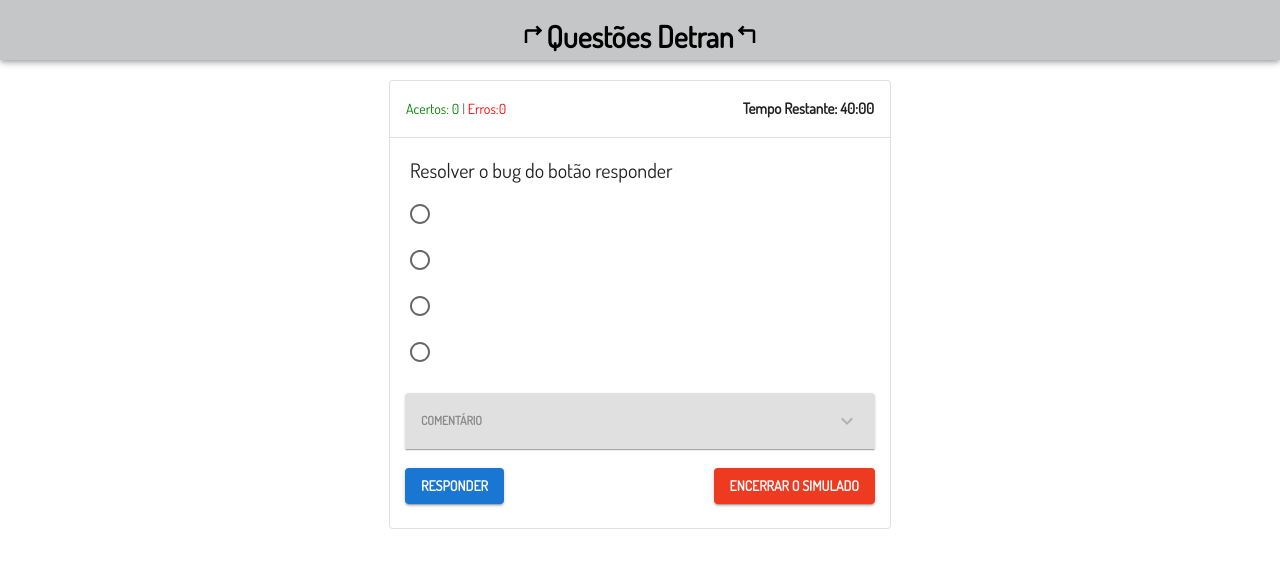
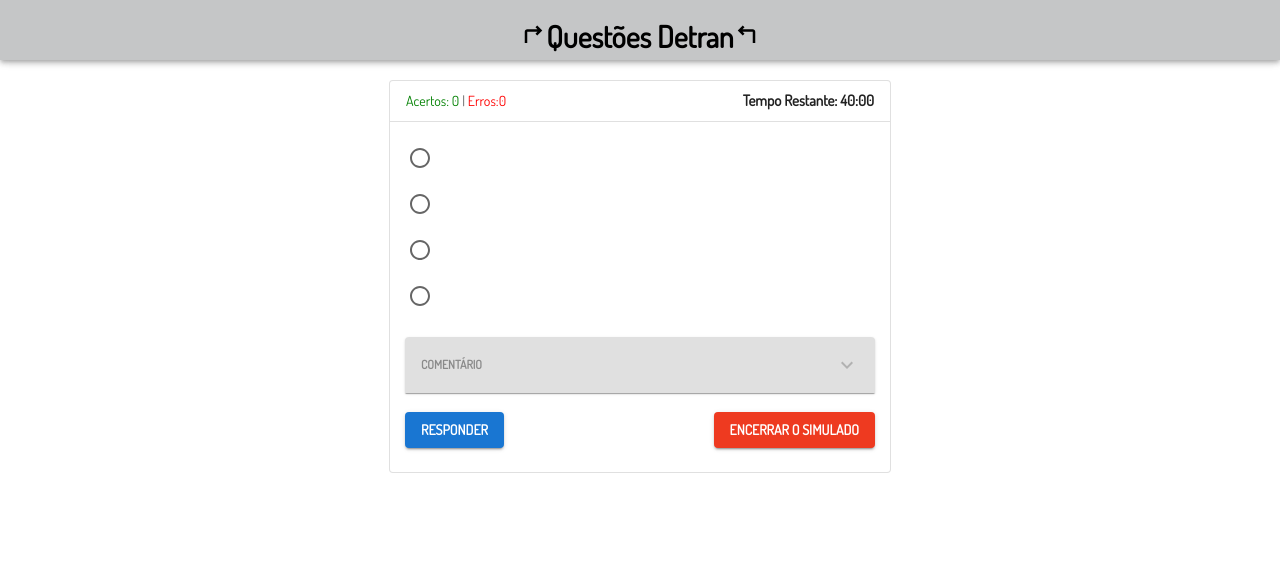
Before and after one commit to farsousa/teste-gh-pages, a React (Create React App) app: page /simulado/1 in a window 1280 px wide. Shown: the top 568 px of the page. Built offline with nearby package versions, Linux system fonts and the light colour scheme; no server answers.

Commit message:
alguns ajustes

```diff
--- a/src/components/CardSimulado.tsx
+++ b/src/components/CardSimulado.tsx
@@ -189,7 +189,7 @@
         anchorOrigin={{ vertical: 'top', horizontal: 'right' }}
       />
       {/* Cabeçalho com temporizador e contagem de respostas */}
-      <CardContent>
+      <CardContent sx={{pt:1, pb:1}}>
         <Box
           sx={{
             display: "flex",
@@ -209,10 +209,8 @@
 
       <Divider />
       {/* Conteúdo da pergunta e opções de resposta */}
-      <CardContent sx={{ pl: "4%" }}>
-      <Typography variant="h6" gutterBottom>
-          Resolver o bug do botão responder
-        </Typography>
+      <CardContent sx={{ pl: "4%" ,pt:1}}>
+
         <Typography variant="h6" gutterBottom>
           {questoesSimuladoIndividual &&
             questoesSimuladoIndividual[controlaQuestoesSimulado].enunciado}
```
